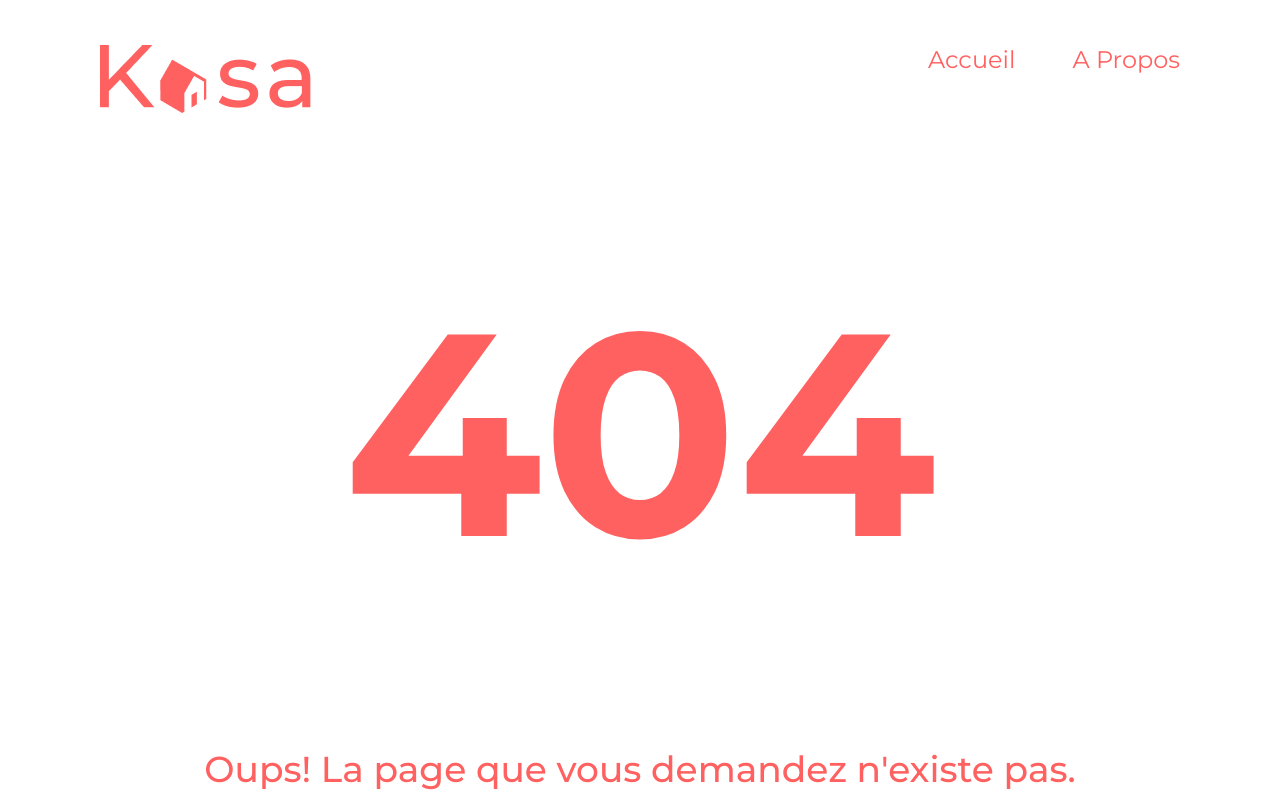
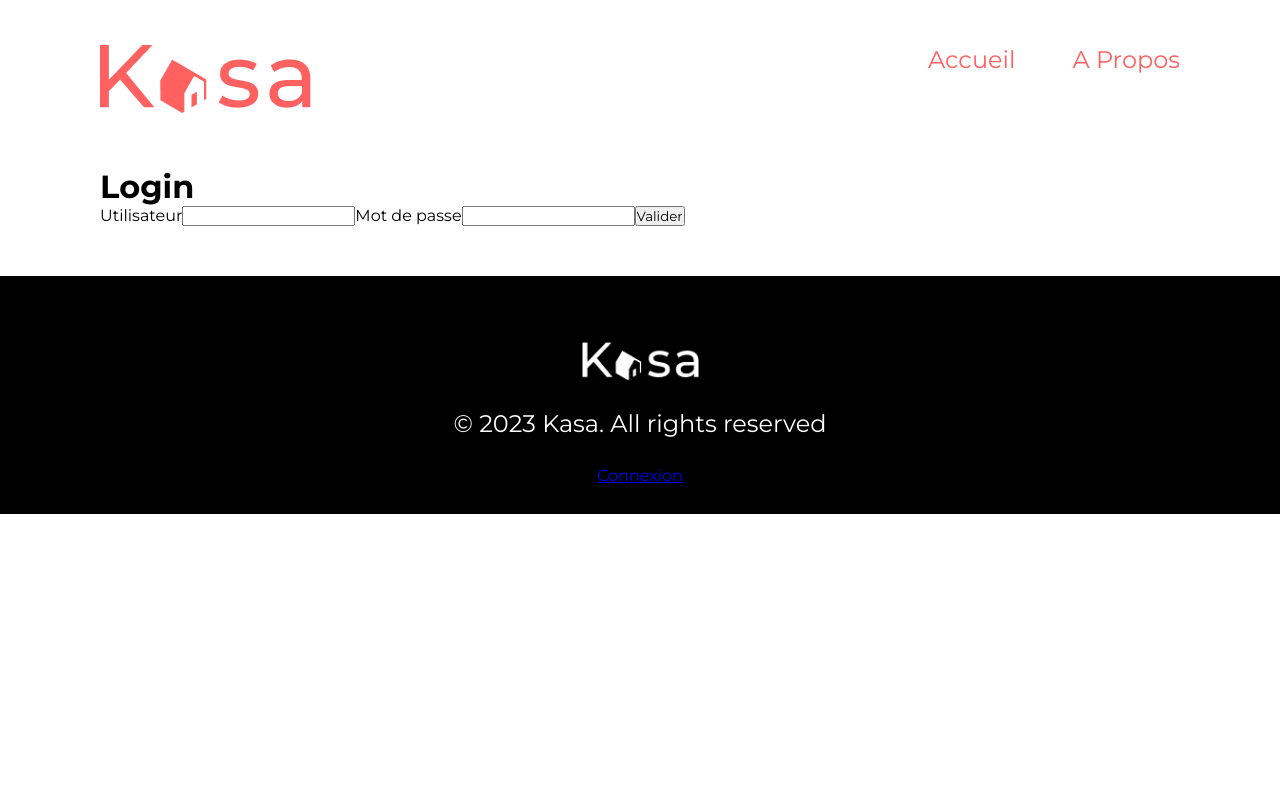
Before and after one commit to malekbena/kasabella, a React (Create React App) app in the folder client/: page /login in a window 1280 px wide. Before the commit this address had no page. Shown: the top 800 px of the page. Built offline with nearby package versions, Linux system fonts and the light colour scheme.

Commit message:
login page logic

```diff
--- a/client/src/components/Footer.jsx
+++ b/client/src/components/Footer.jsx
@@ -1,7 +1,25 @@
+import { useState, useEffect } from 'react'
+import { NavLink } from 'react-router-dom'
+import { disconnect } from '../util'
 import logo from '../assets/logo_white.png'
+const Footer = () => {
+    const [isLogged, setIsLogged] = useState(false)
+    const currentYear = new Date().getFullYear()
 
-const Footer = () => {
-    const currentYear = new Date().getFullYear()
+    useEffect(() => {
+        if (localStorage.getItem('token')) {
+            setIsLogged(true)
+        } else {
+            setIsLogged(false)
+        }
+    }, [isLogged])
+
+    const handleDisconnect = (e) => {
+        e.preventDefault()
+        disconnect()
+        setIsLogged(false)
+    }
+
 
     return (
         <footer>
@@ -9,6 +27,16 @@ const Footer = () => {
             <p>
                 © {currentYear} Kasa. All rights reserved
             </p>
+            {
+                isLogged ?
+                    <button onClick={e => handleDisconnect(e)}>
+                        Déconnexion
+                    </button>
+                    :
+                    <NavLink to={'/login'}>
+                        Connexion
+                    </NavLink>
+            }
         </footer>
     );
 }
--- /dev/null
+++ b/client/src/pages/Login.jsx
@@ -0,0 +1,41 @@
+import { useState, useEffect} from 'react'
+import axios from 'axios'
+import { useNavigate } from 'react-router-dom'
+
+const Login = () => {
+    const [username, setUsername] = useState('')
+    const [password, setPassword] = useState('')
+    const [isLogged, setIsLogged] = useState(false)
+    const navigate = useNavigate()
+
+    useEffect(() => {
+        if (isLogged) {
+            navigate('/')
+        }
+    }, [isLogged, navigate])
+
+    const send = (e) => {
+        e.preventDefault()
+        axios.post('http://localhost:9000/auth/login', {
+            username: username,
+            password: password
+        }).then((res) => {
+            localStorage.setItem('token', res.data.token)
+            setIsLogged(true)
+        })
+    }
+    return (
+        <div>
+            <h1>Login</h1>
+            <form action="">
+                <label htmlFor="username">Utilisateur</label>
+                <input id="username" type="text" onChange={e => setUsername(e.target.value)} />
+                <label htmlFor="password">Mot de passe</label>
+                <input id="password" type="password" onChange={e => setPassword(e.target.value)} />
+                <input type="submit" value="Valider" onClick={e => { send(e) }} />
+            </form>
+        </div>
+    );
+}
+
+export default Login
--- a/client/src/router/index.jsx
+++ b/client/src/router/index.jsx
@@ -4,6 +4,11 @@ import Error404 from '../pages/Error404';
 import Home from '../pages/Home';
 import About from '../pages/About';
 import Accomodation from '../pages/Accomodation';
+import Login from '../pages/Login';
+
+const isLogged = () => {
+    return localStorage.getItem('token') !== null
+}
 
 const router = createBrowserRouter([
     {
@@ -22,6 +27,10 @@ const router = createBrowserRouter([
                 element: <Accomodation />,
             },
             {
+                path: "/login",
+                element: <Login />,
+            },
+            {
                 path: "*",
                 element: <Error404 />,
             },
--- a/client/src/util.jsx
+++ b/client/src/util.jsx
@@ -5,3 +5,7 @@ export const getData = async (url) => {
     const data = res.data
     return data
 }
+
+export const disconnect = () => {
+    localStorage.removeItem('token')
+}
```
Also changed, not shown: client/src/pages/Dashboard.jsx (added, +9 -0 lines).
